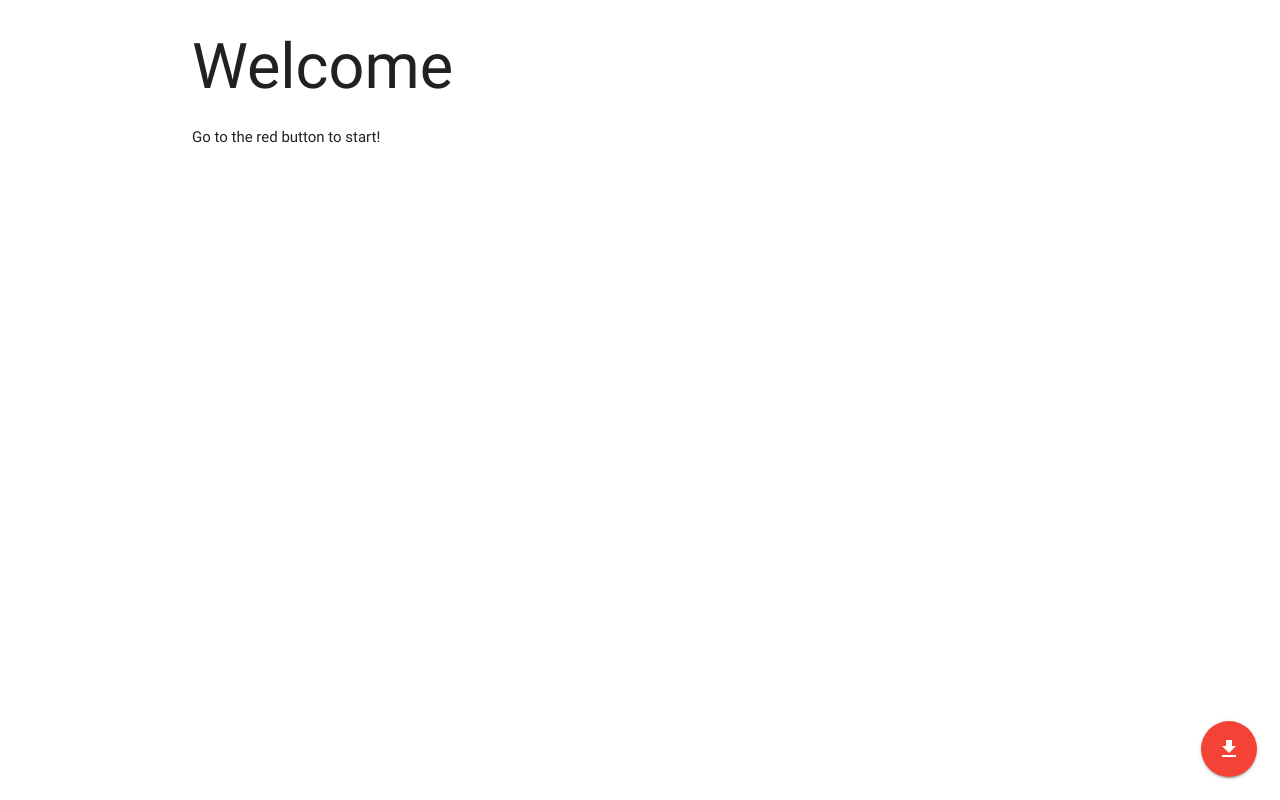
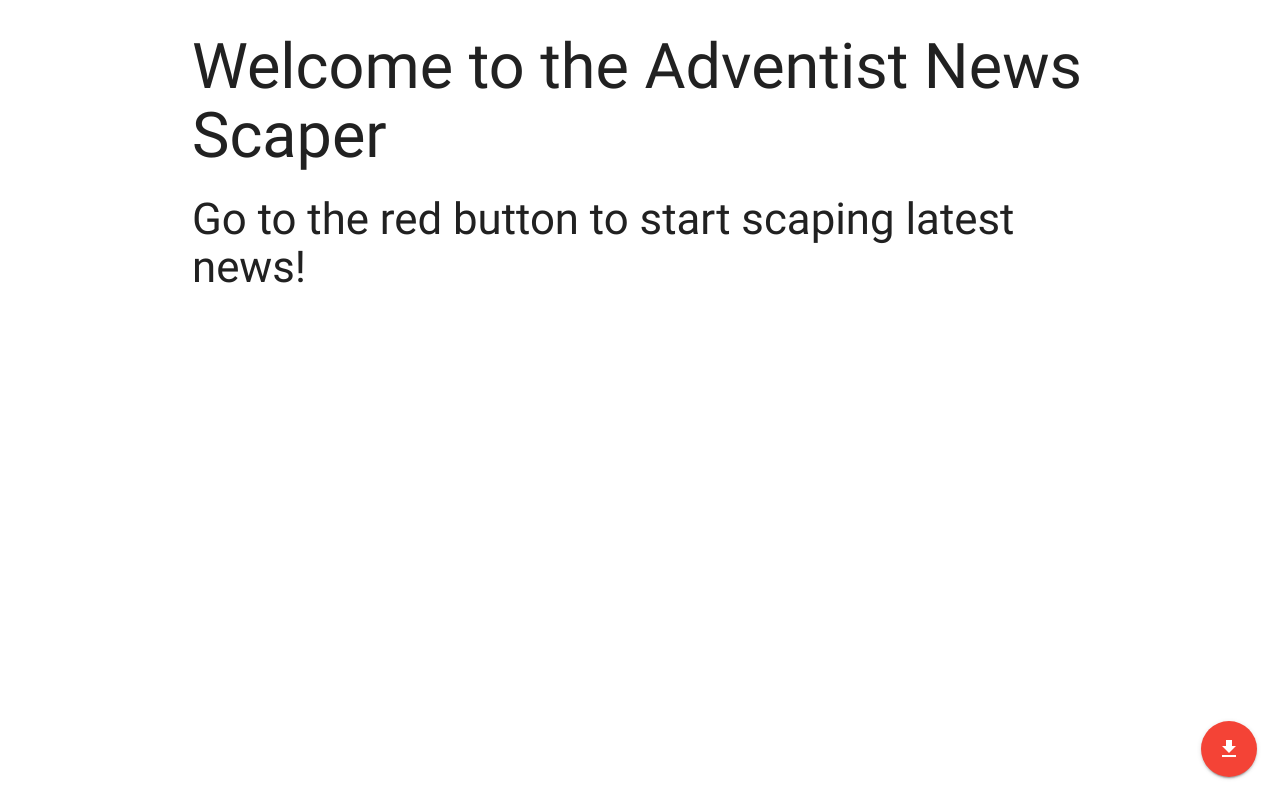
Before and after one commit to gbmahili/GBM-Article-Scraper, a website: page public/index.html in a window 1280 px wide. Drawn offline with nearby package versions, Linux system fonts and the light colour scheme.

Commit message:
Changed article title

```diff
--- a/public/index.html
+++ b/public/index.html
@@ -12,8 +12,8 @@
 </head>
 <body>
     <div class="container">
-        <h1>Welcome</h1>
-        <p>Go to the red button to start!</p>
+        <h1>Welcome to the Adventist News Scaper</h1>
+        <h3>Go to the red button to start scaping latest news!</h3>
         <div class="row" id="allTheNews"></div>
 
     </div>
```
